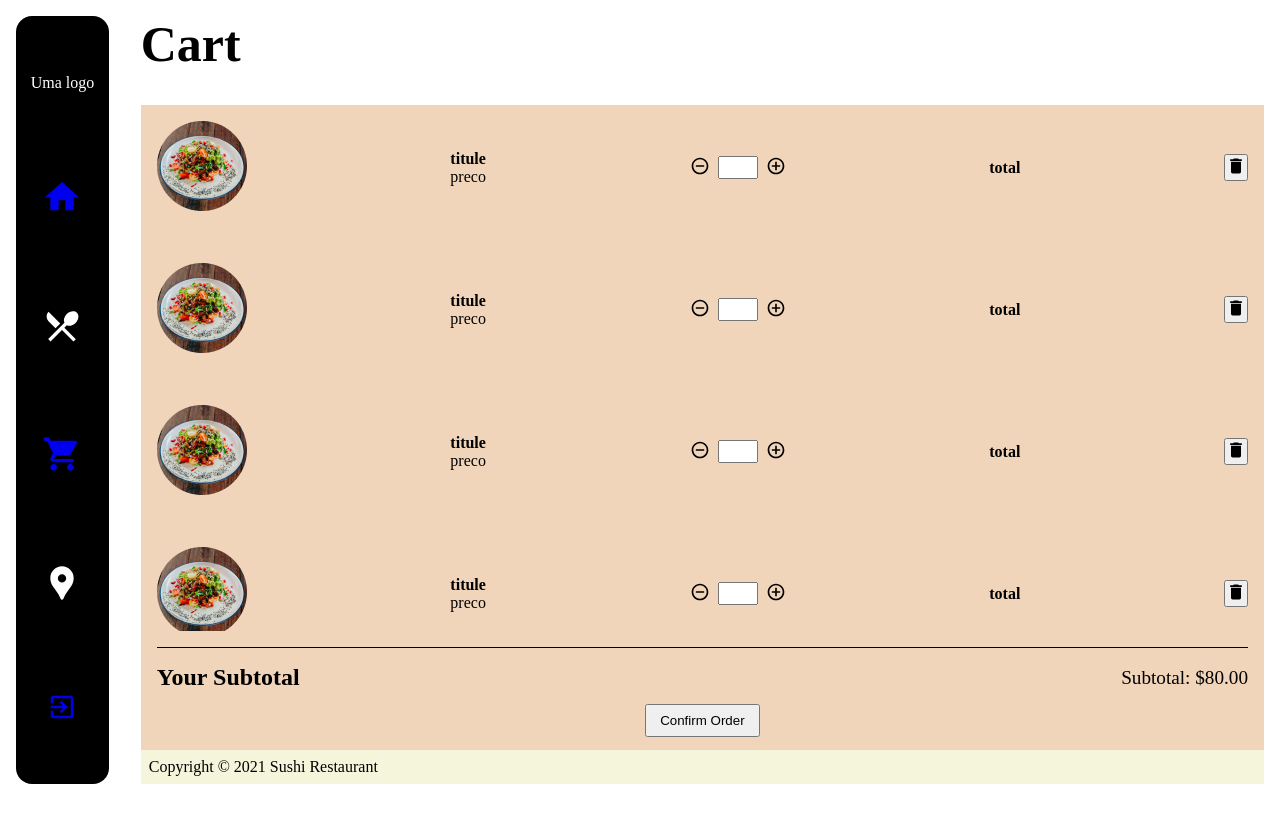
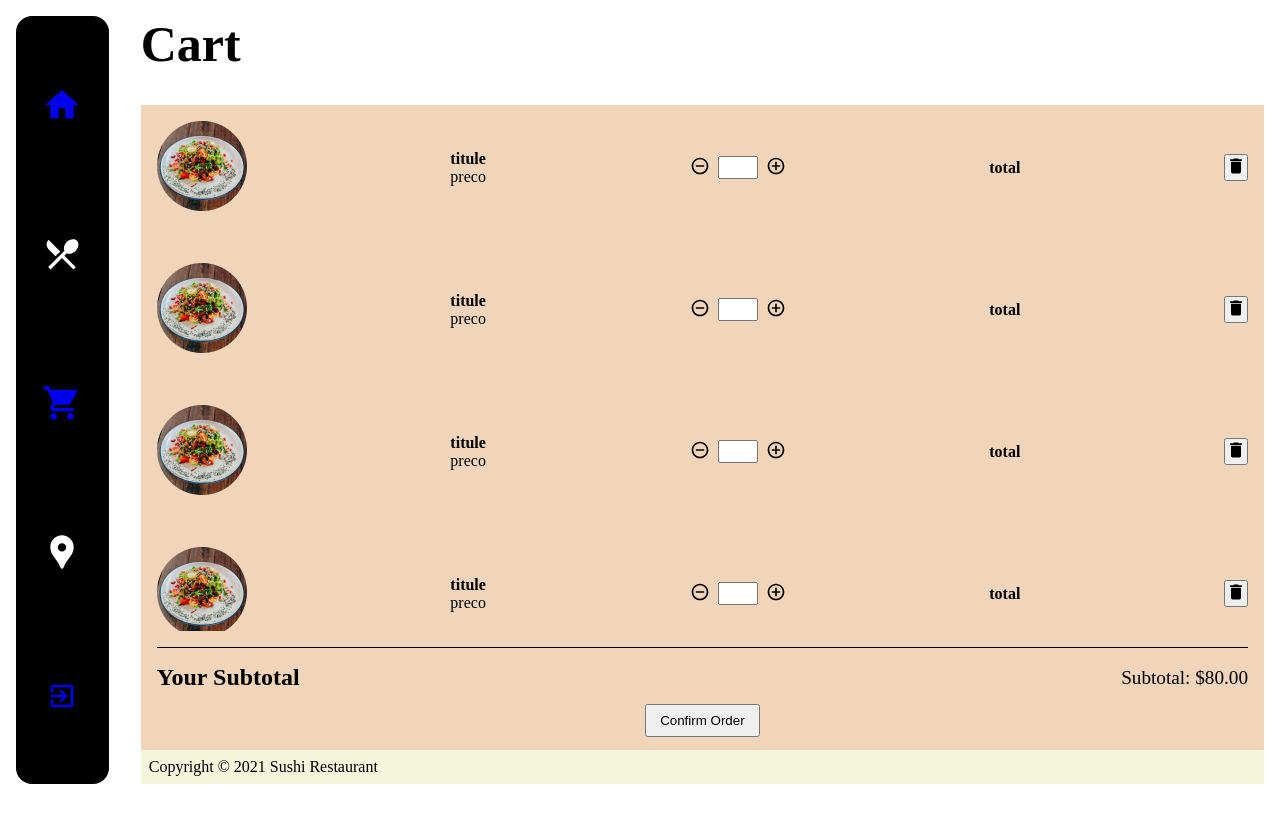
Before and after one commit to NatanaelPJ/ProjectPilot, a React (Create React App) app: page /cart in a window 1280 px wide. Built offline with nearby package versions, Linux system fonts and the light colour scheme.

Commit message:
Ajustes de layout

```diff
--- a/src/App.tsx
+++ b/src/App.tsx
@@ -12,5 +12,4 @@ function App() {
     </>
   );
 }
-
 export default App;
--- a/src/components/Aside/index.tsx
+++ b/src/components/Aside/index.tsx
@@ -6,9 +6,6 @@ export default function Aside() {
     <>
       <Container>
         <ul>
-          <li>
-            Uma logo
-          </li>
           <li>
             <a href='/'>
               <icon.MdHome size={40}/>
--- a/src/components/Aside/style.ts
+++ b/src/components/Aside/style.ts
@@ -2,16 +2,28 @@ import styled from "styled-components";
 
 export const Container = styled.aside`
   min-width: 5.8em;
-  max-width: 6em;
+  width: 100%;
   height: 100%;
   flex: 1;
   background: black;
   color: white;
   border-radius: 1em;
 
+  @media (max-width: 480px) {
+    position: absolute;
+    height: 4em;
+    border-radius: 0;
+
+    bottom: 0;
+  }
+
   ul,
   li{
     width: 100%;
+
+    @media (max-width: 480px) {
+      flex-direction: column;
+    }
 
   }
 
@@ -23,6 +35,9 @@ export const Container = styled.aside`
     border-radius: 1em;
     height: 100%;
 
+    @media (max-width: 480px) {
+      flex-direction: row;
+    }
   }
 
   li{
--- a/src/components/SlideShow/index.tsx
+++ b/src/components/SlideShow/index.tsx
@@ -24,8 +24,8 @@ export default function SlideShow( props: HomeProps){
               <p>People eat with their eyes and Sushi creates an easy way for customers to order when they can see beautiful photos of your food</p>
             </Presentation>
             <Navigation>
-              <Link to={'/about'}> About </Link>
-              <Link to={'/menu'}> Menu </Link>
+              <Link to='/about'> About </Link>
+              <Link to='/menu'> Menu </Link>
             </Navigation>
           </Container>
         ))}
--- a/src/pages/Menu/index.tsx
+++ b/src/pages/Menu/index.tsx
@@ -77,7 +77,6 @@ export default function Menu(){
               <span>aaaa</span>
             </div>
           </div>
-          <button>more info</button>
         </Content>
       </Container>
 
--- a/src/pages/Menu/styles.ts
+++ b/src/pages/Menu/styles.ts
@@ -7,6 +7,10 @@ export const Container = styled.main`
   display: flex;
   align-items: center;
   gap: 2em;
+
+  @media (max-width: 480px) {
+    flex-direction: column;
+  }
 `
 
 export const Content = styled.section`
@@ -25,11 +29,9 @@ export const Content = styled.section`
     width: 100%;
     margin-top: 2em;
     flex: 1;
-    background: red;
-    padding: 1em;
     display: grid;
     grid-template-columns: repeat(3, 1fr);
-    gap: 1em;
+    gap: 3em 2em;
     overflow-y: auto;
 
     &::-webkit-scrollbar{
@@ -41,28 +43,36 @@ export const Content = styled.section`
       grid-template-columns: 1fr 1fr;
     }
 
+    @media (max-width: 480px) {
+
+    }
+
     div{
-
-      margin: auto;
+      margin: 0 auto;
       display: flex;
       flex-direction: column;
 
       span{
         margin-top: 0.5em;
         text-align: center;
+        font-size: 1.25em;
       }
 
       img{
+        width: 100%;
         max-height: 15em;
-        height: 100%;
+        height:100%;
         object-fit: cover;
       }
     }
   }
 
   button{
-    margin: 0 auto;
+    margin: 1em auto;
+    max-width: 11em;
     width: 100%;
     padding: 1em;
+    background: black;
+    color: white;
   }
 `
--- a/src/styles/global.ts
+++ b/src/styles/global.ts
@@ -12,12 +12,15 @@ export const GlobalStyle = createGlobalStyle`
     overflow: hidden;
     font-size: 100%;
 
+
     @media (max-width: 768px) {
       font-size: 86.5%;
     }
   }
 
-
+  #root{
+    position: relative;
+  }
 
   a{
     text-decoration: none;
```
